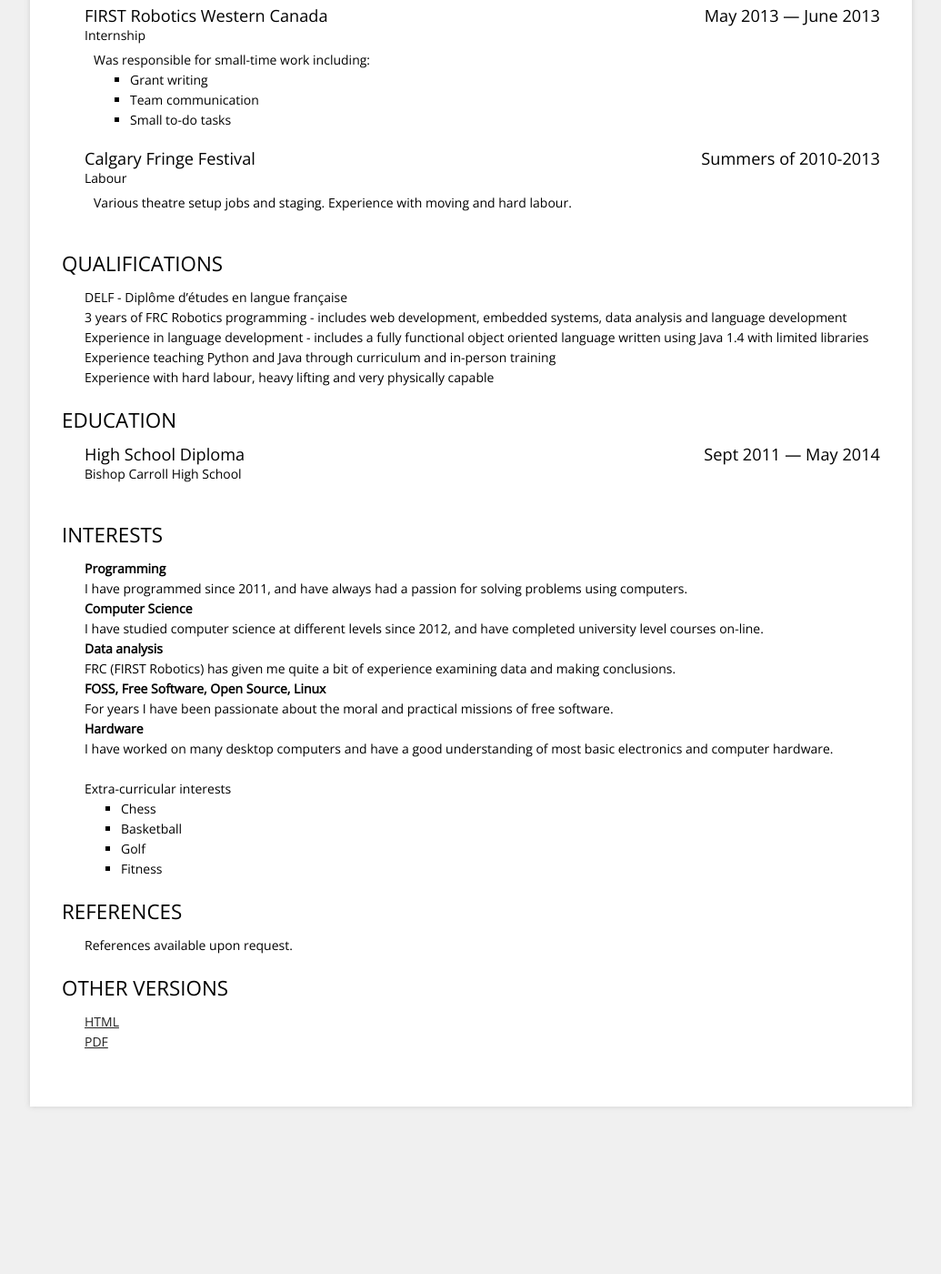
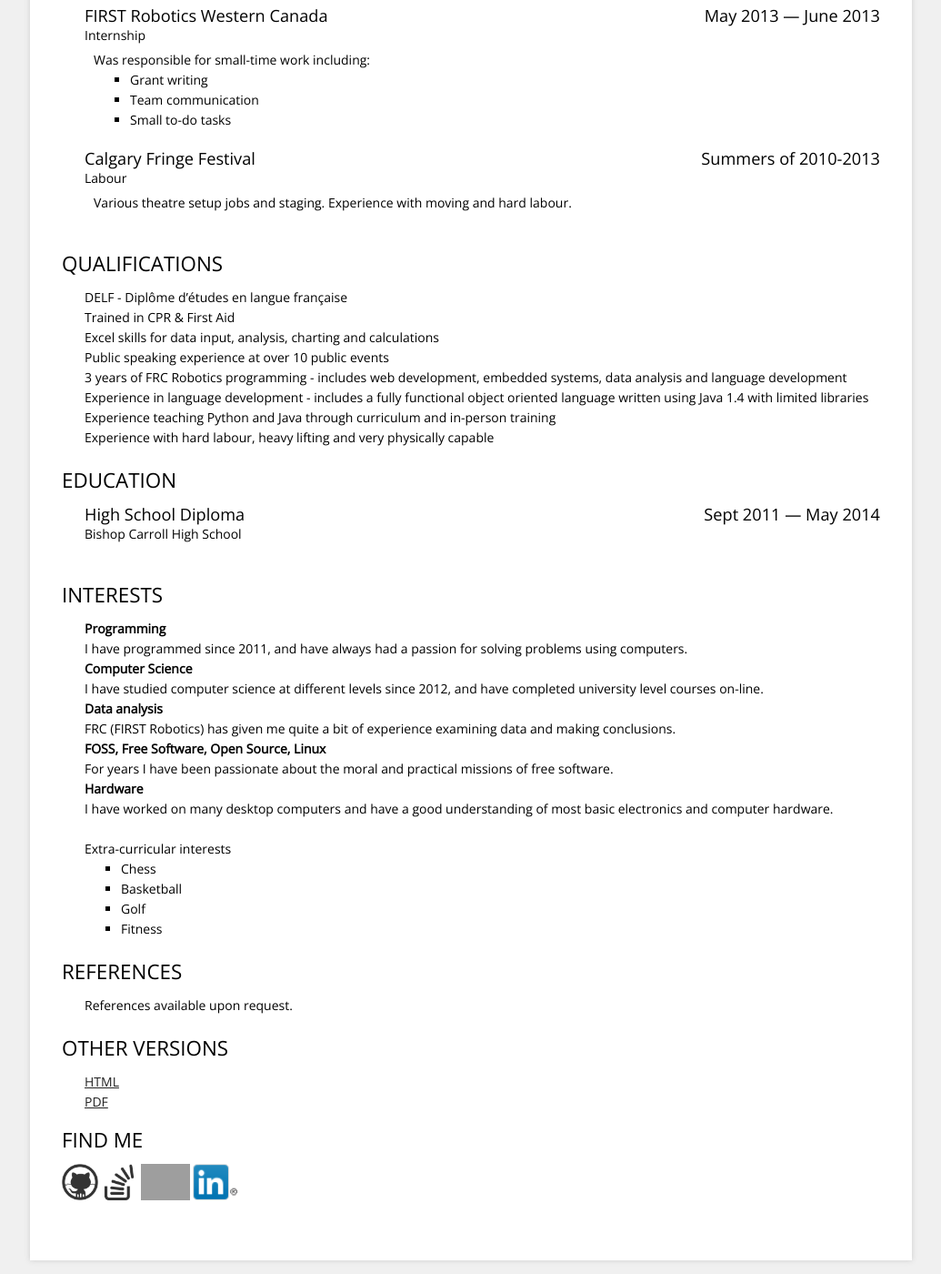
Before and after one commit to joelg236/joelg236.github.io, a Jekyll site: the page resume.html, which Jekyll copies as it is, in a window 1280 px wide and 1400 px high, scrolled down 850 px. Shown: the whole window at 91% size, without its empty margins (122-1157 px from the left). Built offline with Jekyll 4.4.1, drawn with Linux system fonts in a browser that asks for light colours; Markdown is read by kramdown in place of the engine named in the settings; before the commit the page ends 2081 px from its top, so only the background shows below that; grey boxes are pictures that could not be loaded.

Commit message:
Added external links to bottom of resume

```diff
--- a/resume.html
+++ b/resume.html
@@ -319,6 +319,9 @@
         <div class="set item">
         <span class="info">
             DELF - Dipl&ocirc;me d&rsquo;&eacute;tudes en langue fran&ccedil;aise<br>
+            Trained in CPR & First Aid<br>
+            Excel skills for data input, analysis, charting and calculations<br>
+            Public speaking experience at over 10 public events<br>
             3 years of FRC Robotics programming - includes web development, embedded systems, data analysis and language development<br>
             Experience in language development - includes a fully functional object oriented language written using Java 1.4 with limited libraries<br>
             Experience teaching Python and Java through curriculum and in-person training<br>
@@ -385,6 +388,12 @@
         <span class="info"><a href="http://joelg236.github.io/resume.pdf">PDF</a></span>
         </div>
 
+        <h2 class="title">Find me</h2>
+        <a href="https://github.com/joelg236"><img src="/img/github.png" height="40"></a>
+        <a href="http://stackoverflow.com/users/1165996"><img src="/img/stackoverflow.png" height="40"></a>
+        <a href="https://news.ycombinator.com/user?id=joelg236"><img src="/img/hackernews.png" height="40"></a>
+        <a href="https://www.linkedin.com/slink?code=bByKq45"><img src="/img/linkedin.png" height="40"></a>
+
         <div class="clear"></div>
     </div>
     </div>
```
Also changed, not shown: img/linkedin.png (added), 1 other file.
